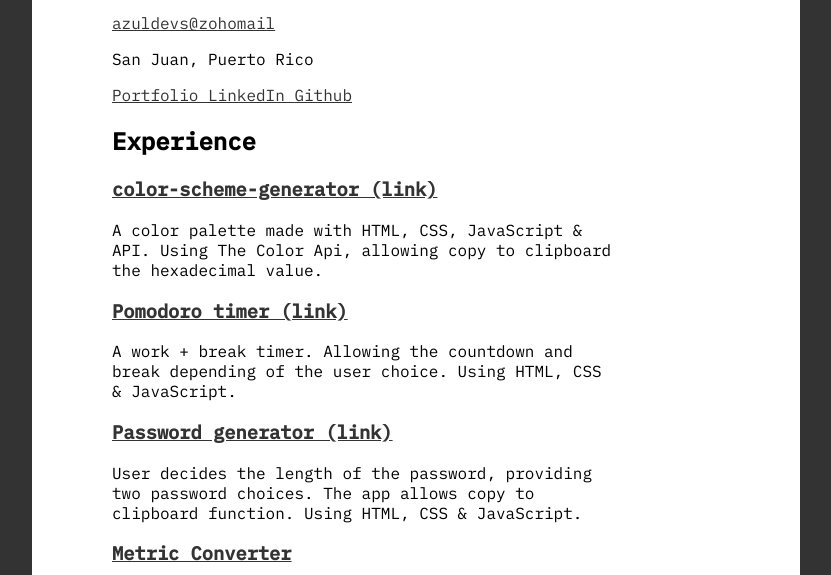
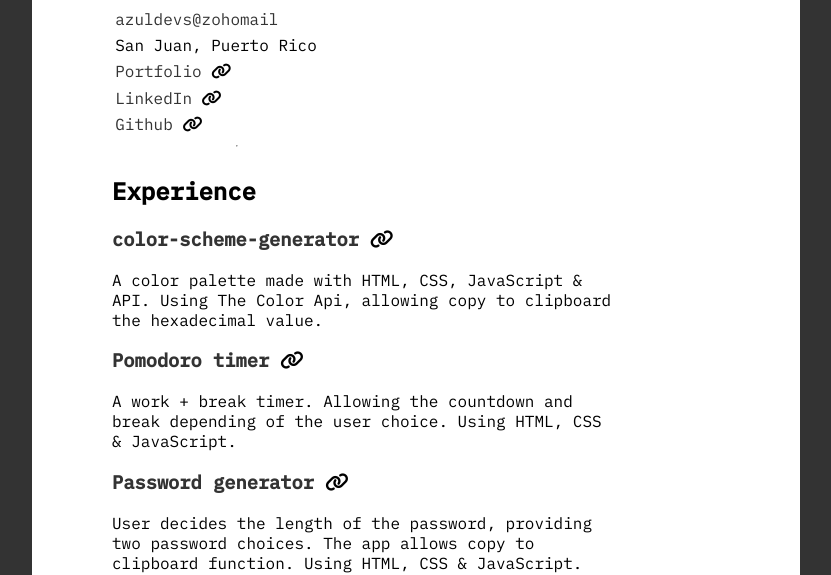
Before and after one commit to Robodlan/Online_resume, a plain HTML site: page index.html in a window 1280 px wide. Shown: the part 233-808 px from the top of the page, without its empty margins (224-1055 px from the left). Drawn offline with Linux system fonts and the light colour scheme.

Commit message:
font-awesome

```diff
--- a/index.html
+++ b/index.html
@@ -5,6 +5,9 @@
   <meta charset="UTF-8">
   <meta name="viewport" content="width=device-width, initial-scale=1.0">
   <link rel="preconnect" href="https://fonts.googleapis.com">
+  <link rel="stylesheet" href="https://cdnjs.cloudflare.com/ajax/libs/font-awesome/6.5.1/css/all.min.css"
+    integrity="sha512-DTOQO9RWCH3ppGqcWaEA1BIZOC6xxalwEsw9c2QQeAIftl+Vegovlnee1c9QX4TctnWMn13TZye+giMm8e2LwA=="
+    crossorigin="anonymous" referrerpolicy="no-referrer" />
   <link rel="preconnect" href="https://fonts.gstatic.com" crossorigin>
   <link href="https://fonts.googleapis.com/css2?family=Roboto:wght@300;400;500&display=swap" rel="stylesheet">
   <link rel="preconnect" href="https://fonts.googleapis.com">
@@ -27,25 +30,34 @@
 
       <aside class="per-details">
         <p class="email">
-          <a href="mailto:azuldevs@zohomail.com">azuldevs@zohomail
-        </p></a>
-        <p>San Juan, Puerto Rico</p>
+          <a href="mailto:azuldevs@zohomail.com">
+            azuldevs@zohomail
+          </a>
+        </p>
+        <p class="location">San Juan, Puerto Rico</p>
+        <p class="portfolio">
           <a href="https://robodlan.github.io/fron-End-Portfolio-/">
             Portfolio
-        </a>
+          </a><i class="fa-solid fa-link"></i>
+        </p>
+        <p class="linkedin">
           <a href="https://www.linkedin.com/in/reinaldo-robles-4b3281221/">
             LinkedIn
-        </a>
+          </a><i class="fa-solid fa-link"></i>
+        </p>
+        <p class="github">
           <a href="https://github.com/Robodlan">
             Github
-        </a>
+          </a><i class="fa-solid fa-link"></i>
+        </p>
+        <hr class="hr" />
       </aside>
       <section class="">
         <h2>Experience</h2>
         <h3>
           <a href="https://robodlan.github.io/Color-Scheme-Generator/">
-            color-scheme-generator (link)
-          </a>
+            color-scheme-generator
+          </a><i class="fa-solid fa-link"></i>
         </h3>
         <p>A color palette made with HTML, CSS,
           JavaScript & API. Using The Color Api, allowing
@@ -53,16 +65,16 @@
 
         <h3>
           <a href="https://robodlan.github.io/new-pomodoro/">
-            Pomodoro timer (link)
-          </a>
+            Pomodoro timer
+          </a><i class="fa-solid fa-link"></i>
         </h3>
         <p>A work + break timer. Allowing the
           countdown and break depending of the
           user choice. Using HTML, CSS & JavaScript.</p>
         <h3>
           <a href="https://robodlan.github.io/passGen--/">
-            Password generator (link)
-          </a>
+            Password generator
+          </a><i class="fa-solid fa-link"></i>
         </h3>
         <p>User decides the length of the password,
           providing two password choices. The app
@@ -71,7 +83,7 @@
         <h3>
           <a href="https://robodlan.github.io/metric-imerial-unit-converter-this-is-the-one/">
             Metric Converter
-          </a>
+          </a><i class="fa-solid fa-link"></i>
         </h3>
         <p>Using HTML JavaScript & Bootstrap.
           A converter from metric to imperial
--- a/style.css
+++ b/style.css
@@ -20,7 +20,7 @@ a {
   cursor: pointer;
   text-decoration: none;
   color: #333;
-  text-decoration: underline;
+  text-decoration: none;
 }
 h1{
   font-weight: var(--lg-wg);
@@ -43,3 +43,18 @@ main {
   padding: 3em;
   margin: 2em;
 }
+
+.per-details {
+  display: flex;
+  flex-direction: column;
+  align-items: flex-start;
+  width: 50%;
+}
+.email,
+.location,
+.portfolio,
+.linkedin,
+.github {
+ margin: 0.2em;
+ /* line-height: 1em; */
+}
```
Lines whose indentation alone changed are shown as unchanged.
